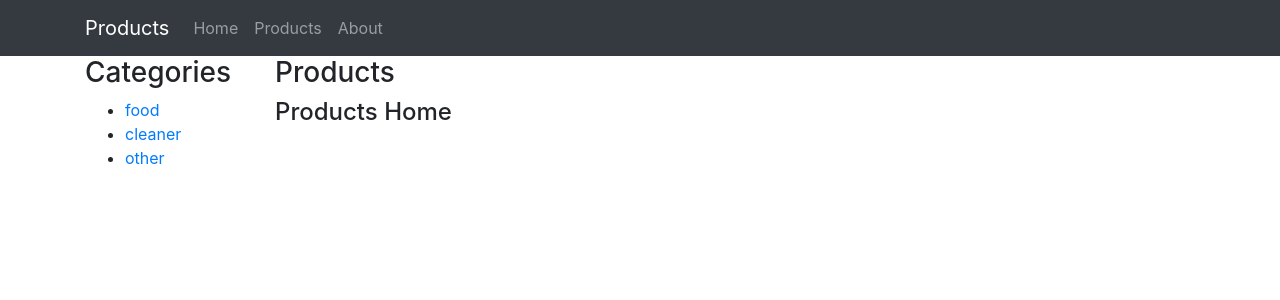
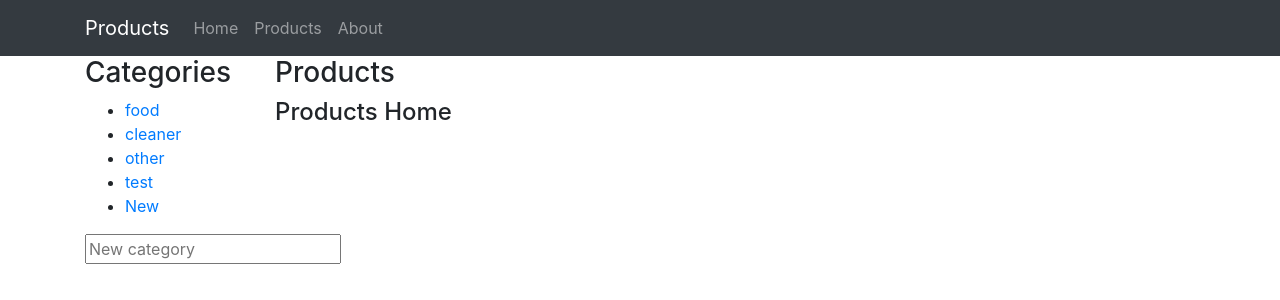
Before and after one commit to hnrqsss/crud-spa, a React (Create React App) app: page /products in a window 1280 px wide. Shown: the top 300 px of the page. Built offline with nearby package versions, Linux system fonts and the light colour scheme; data requests are answered from the project's data file.

Commit message:
add new category

```diff
--- a/db.json
+++ b/db.json
@@ -28,6 +28,14 @@
     {
       "id": 3,
       "category": "other"
+    },
+    {
+      "category": "test",
+      "id": 4
+    },
+    {
+      "category": "New",
+      "id": 5
     }
   ]
 }
--- a/src/Products.js
+++ b/src/Products.js
@@ -13,10 +13,17 @@ export default class Products extends Component {
         this.state = {
             categories: []
         }
+
+        this.handleNewCategory = this.handleNewCategory.bind(this)
+        this.loadCategories    = this.loadCategories.bind(this)
     }
 
     //when component is render
     componentDidMount() {
+        this.loadCategories()
+    }
+
+    loadCategories() {
         axios
             .get('http://localhost:3001/categories')
                 .then(res => {
@@ -27,6 +34,19 @@ export default class Products extends Component {
 
     renderCategory(category) {
         return <li key={category.id}><Link to={`/products/category/${category.id}`} >{category.category}</Link></li>
+    }
+
+    handleNewCategory(event) {
+        if (event.keyCode === 13) {
+            const category = this.refs.category.value
+            axios
+                .post('http://localhost:3001/categories',{category})
+                    .then(res => {
+                        this.refs.category.value = ''
+                        this.loadCategories()
+                    })
+                    .catch(error => console.log(error))
+        }
     }
 
     render() {
@@ -40,6 +60,17 @@ export default class Products extends Component {
                     <ul>
                         {categories.map(cat => this.renderCategory(cat))}
                     </ul>
+
+                    <div className='well'>
+                        <input
+                            type='text'
+                            ref='category'
+                            placeholder='New category'
+                            onKeyUp={this.handleNewCategory}
+                            />
+                    </div>
+
+
                 </div>
 
                 <div className='col-md-10'>
```
Lines whose indentation alone changed are shown as unchanged.
